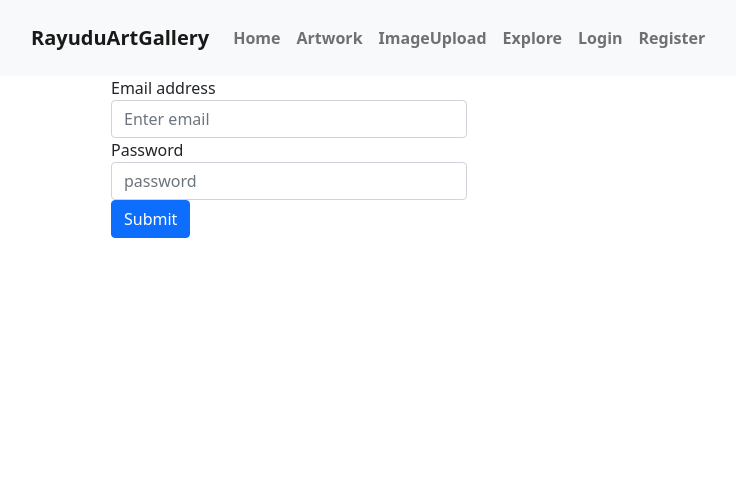
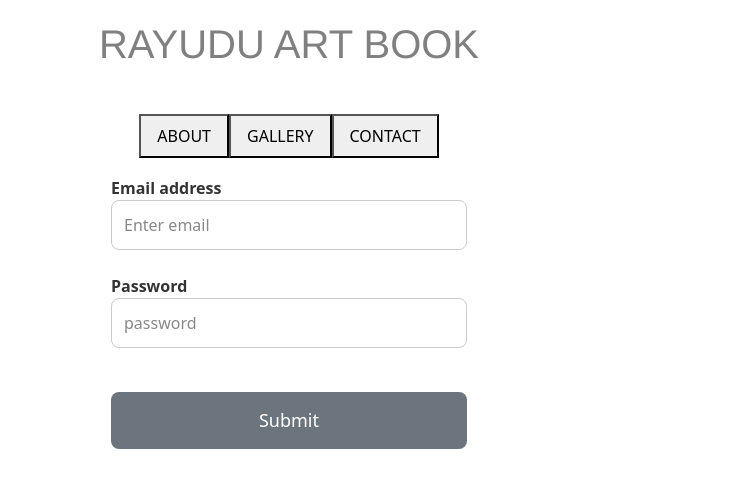
Before and after one commit to TTVenkataRayudu/RayuduArt, a React (Create React App) app: page /LoginPage in a window 1280 px wide. Shown: the top 488 px of the page, without its empty margins (351-1087 px from the left). Built offline with nearby package versions, Linux system fonts and the light colour scheme; the HTML template or start-up script is replaced by a standard one.

Commit message:
Changed Project Structure

```diff
--- a/src/App.tsx
+++ b/src/App.tsx
@@ -8,6 +8,8 @@ import { SketchesPage } from './Components/SketchesPage';
 import { RegistrationPage } from './Components/RegistrationPage';
 import ImageUpload from './Components/ImageUpload';
 import Explore  from './Components/Explore';
+import ContactForm from './Components/ContactPage';
+import ContactPage from './Components/ContactPage';
 
 
 
@@ -28,6 +30,8 @@ function App() {
               <Route path={RoutePaths.SKETCHESPAGE} element={<SketchesPage />}></Route>
               <Route path={RoutePaths.EXPLORE} element={<Explore />}></Route>
               <Route path={RoutePaths.IMAGEUPLOAD} element={<ImageUpload />}></Route>
+              <Route path={RoutePaths.CONTACTPAGE} element={<ContactPage />}></Route>
+
           </Routes>
       </BrowserRouter>
   );
@@ -39,7 +43,8 @@ export enum RoutePaths {
     PAINTINGSPAGE = "/PaintingsPage",
     SKETCHESPAGE = "/SketchesPage",
     IMAGEUPLOAD = "/ImageUpload",
-    EXPLORE="/Explore"
+    EXPLORE = "/Explore",
+    CONTACTPAGE ="/ContactPage"
 
 
 
--- /dev/null
+++ b/src/Components/ContactPage.css
@@ -0,0 +1,81 @@
+.contact-form {
+    background-color: #f9f9f9;
+    padding: 20px;
+    border-radius: 10px;
+    box-shadow: 0 4px 6px rgba(0, 0, 0, 0.1);
+    max-width: 400px;
+    margin: 0 auto;
+    text-align: center;
+}
+
+    .contact-form h2 {
+        font-size: 24px;
+        margin-bottom: 20px;
+        color: #333;
+    }
+
+.form-group {
+    display: flex;
+    flex-direction: column;
+    margin-bottom: 20px;
+}
+
+    .form-group label {
+        font-weight: bold;
+        font-size: 16px;
+        color: #333;
+        text-align: left;
+    }
+
+    .form-group input,
+    .form-group textarea {
+        padding: 12px;
+        border: 1px solid #ccc;
+        border-radius: 8px;
+        font-size: 16px;
+        outline: none;
+        transition: border-color 0.3s, box-shadow 0.3s;
+    }
+
+        .form-group input::placeholder,
+        .form-group textarea::placeholder {
+            color: #888;
+        }
+
+        .form-group input:focus,
+        .form-group textarea:focus {
+            border-color: #007bff;
+            box-shadow: 0 0 8px rgba(0, 123, 255, 0.5);
+        }
+
+    .form-group textarea {
+        resize: none;
+    }
+
+button[type="submit"] {
+    background-color: #6c757d; /* Interactive grey color */
+    color: #fff;
+    border: none;
+    padding: 15px 30px;
+    font-size: 18px;
+    border-radius: 8px;
+    cursor: pointer;
+    transition: background-color 0.3s;
+    width: 100%;
+    margin: 20px auto;
+}
+
+    button[type="submit"]:hover {
+        background-color: #495057; /* Slightly darker grey on hover */
+    }
+
+
+
+.contact-page {
+    background-color: #f0f0f0;
+    padding: 20px;
+    min-height: 100vh;
+    display: flex;
+    justify-content: center;
+    align-items: center;
+}
--- /dev/null
+++ b/src/Components/ContactPage.tsx
@@ -0,0 +1,68 @@
+import React, { useState } from 'react';
+import '../../src/Components/ContactPage.css'
+
+export const ContactPage: React.FC = () => {
+    const [formData, setFormData] = useState({
+        name: '',
+        email: '',
+        message: '',
+    });
+
+    const handleChange = (e: React.ChangeEvent<HTMLInputElement | HTMLTextAreaElement>) => {
+        const { name, value } = e.target;
+        setFormData({ ...formData, [name]: value });
+    };
+
+    const handleSubmit = (e: React.FormEvent) => {
+        e.preventDefault();
+        // Add logic to handle form submission, e.g., sending the data to an API.
+        console.log(formData);
+    };
+
+    return (
+        <div className="contact-form">
+            <h2>Contact Me!</h2>
+            <form onSubmit={handleSubmit}>
+                <div className="form-group">
+                    <label htmlFor="name">Name</label>
+                    <input
+                        type="text"
+                        id="name"
+                        name="name"
+                        value={formData.name}
+                        onChange={handleChange}
+                        required
+                    />
+                </div>
+
+                <div className="form-group">
+                    <label htmlFor="email">Email</label>
+                    <input
+                        type="email"
+                        id="email"
+                        name="email"
+                        value={formData.email}
+                        onChange={handleChange}
+                        required
+                    />
+                </div>
+
+                <div className="form-group">
+                    <label htmlFor="message">Message</label>
+                    <textarea
+                        id="message"
+                        name="message"
+                        value={formData.message}
+                        onChange={handleChange}
+                        rows={4}
+                        required
+                    />
+                </div>
+
+                <button type="submit">Send</button>
+            </form>
+        </div>
+    );
+};
+
+export default ContactPage;
--- /dev/null
+++ b/src/Components/HeaderComponent.css
@@ -0,0 +1,6 @@
+h1 {
+    color: grey;
+    text-align: center;
+    font-family: Helvetica, Arial, sans-serif;
+    padding:20px
+}
--- /dev/null
+++ b/src/Components/HeaderComponent.tsx
@@ -0,0 +1,7 @@
+import '../../src/Components/HeaderComponent.css'
+export default function HeaderComponent() {
+    return(
+            <h1>RAYUDU   ART   BOOK</h1>
+
+    )
+}
--- a/src/Components/NavSection.scss
+++ b/src/Components/NavSection.scss
@@ -1,9 +1,13 @@
-/* NavSection.css */
-.nav-container {
+/* Update the existing CSS in NavSection.scss */
+.navigation {
     display: flex;
-    justify-content: center;
-    align-items: center;
-    font-weight: bold;
-    padding :10px;
-    padding-left:300px;
+    justify-content: center; /* Horizontally center the tabs */
+    align-items: center; /* Vertically center the tabs */
+    height: 10vh; /* Optionally, set the height of the container to the full viewport height */
+    background-color: white; /* Set the background color of the container to white */
 }
+
+/* Change the text color of the tab labels to black */
+.navigation .nav-link {
+    color: black;
+}
--- a/src/Components/NavSection.tsx
+++ b/src/Components/NavSection.tsx
@@ -1,60 +1,46 @@
-import { Nav, Navbar, NavDropdown } from 'react-bootstrap';
-import Container from 'react-bootstrap/Container';
-/*import 'bootstrap/dist/css/bootstrap.min.css';*/
+import React from 'react';
+import { Tab, Tabs } from 'react-bootstrap';
 import { Link, useNavigate } from 'react-router-dom';
 import { RoutePaths } from '../App';
 import '../../src/App.css';
 import './NavSection.scss';
+
+import HeaderComponent from './HeaderComponent';
+
 export const NavSection = () => {
     let navigate = useNavigate();
-    const navigateToHome = () => {
-        navigate(RoutePaths.HOME)
-    }
-    const navigateToLogin = () => {
-        navigate(RoutePaths.LOGIN)
-    }
-    const navigateToRegister = () => {
-        navigate(RoutePaths.REGISTER)
-    }
-    const navigateToPaintingsPage = () => {
-        navigate(RoutePaths.PAINTINGSPAGE)
-    }
-    const navigateToSketches = () => {
-        navigate(RoutePaths.SKETCHESPAGE)
-    }
-    const navigateToImageUpload = () => {
-        navigate(RoutePaths.IMAGEUPLOAD)
-    }
 
-    const navigateToExplore = () => {
-        navigate(RoutePaths.EXPLORE)
-    }
+    const handleTabSelect = (key: any) => {
+        switch (key) {
+            case 'home':
+                navigate(RoutePaths.HOME);
+                break;
+            case 'artwork':
+                navigate(RoutePaths.SKETCHESPAGE);
+                break;
+            case 'contact':
+                navigate(RoutePaths.CONTACTPAGE);
+                break;
+            default:
+                break;
+        }
+    };
+
     return (
-        <Navbar bg="light" expand="lg" >
+        <>
+            <HeaderComponent />
+            <Tabs
+                id="basic-tabs"
+                activeKey="home"
+                onSelect={handleTabSelect}
+                className="navigation"
+                variant="black-tabs" // Add a custom class for styling
+            >
+                <Tab eventKey="home" title="ABOUT"></Tab>
+                <Tab eventKey="artwork" title="GALLERY"></Tab>
+                <Tab eventKey="contact" title="CONTACT"></Tab>
 
-            <Container>
-                {/*<Navbar.Brand onClick={navigateToHome}>RayuduArtGallery</Navbar.Brand>*/}
-                {/*<Navbar.Toggle aria-controls="basic-navbar-nav" />*/}
-                {/*<Navbar.Collapse id="basic-navbar-nav">*/}
-                <div className="nav-container">
-                    <Navbar.Brand onClick={navigateToHome}>RayuduArtGallery</Navbar.Brand>
-                    <Navbar.Toggle aria-controls="basic-navbar-nav" />
-                    <Navbar.Collapse id="basic-navbar-nav">
-                        <Nav>
-                            <Nav.Link onClick={navigateToHome}>Home</Nav.Link>
-                            <Nav.Link onClick={navigateToSketches}>Artwork</Nav.Link>
-                            <Nav.Link onClick={navigateToImageUpload}> ImageUpload</Nav.Link>
-                            <Nav.Link onClick={navigateToExplore}> Explore</Nav.Link>
-                            <Nav.Link onClick={navigateToLogin}>Login</Nav.Link>
-                            <Nav.Link onClick={navigateToRegister}>Register</Nav.Link>
-                        </Nav>
-                    </Navbar.Collapse>
-                    </div>
-
-
-               {/* </Navbar.Collapse>*/}
-            </Container>
-        </Navbar>
-  );
-
-}
+            </Tabs>
+        </>
+    );
+};
```
